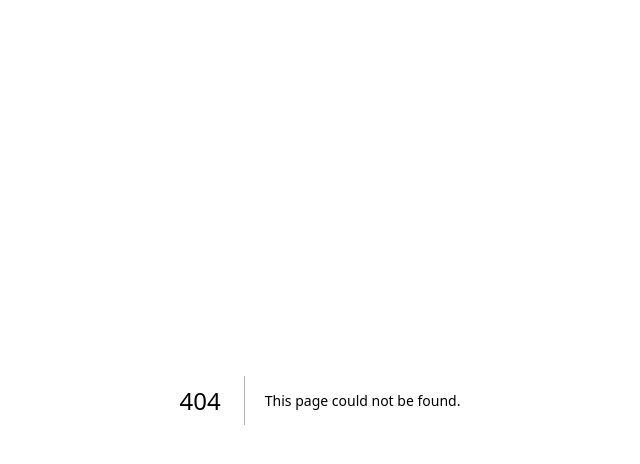
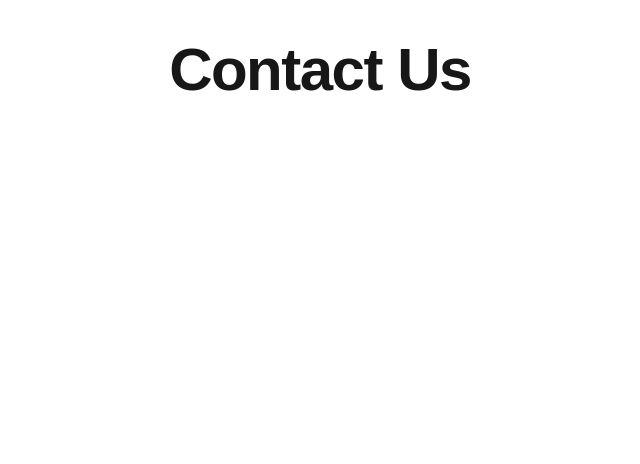
Before and after one commit to mcagalj/design-agency-webapp, a Next.js app: page /contact in a window 1280 px wide. Before the commit this address had no page. Shown: the top 464 px of the page, without its empty margins (320-960 px from the left). Built offline with nearby package versions, Linux system fonts and the light colour scheme.

Commit message:
feature: Add top level pages

```diff
--- /dev/null
+++ b/app/about/page.tsx
@@ -0,0 +1,7 @@
+export default function Page() {
+  return (
+    <main className="flex min-h-screen flex-col items-center p-10">
+      <h1 className="text-6xl font-extrabold tracking-tight">About Us</h1>
+    </main>
+  );
+}
--- /dev/null
+++ b/app/blog/page.tsx
@@ -0,0 +1,7 @@
+export default function Page() {
+  return (
+    <main className="flex min-h-screen flex-col items-center p-10">
+      <h1 className="text-6xl font-extrabold tracking-tight">Blog</h1>
+    </main>
+  );
+}
--- /dev/null
+++ b/app/contact/page.tsx
@@ -0,0 +1,7 @@
+export default function Page() {
+  return (
+    <main className="flex min-h-screen flex-col items-center p-10">
+      <h1 className="text-6xl font-extrabold tracking-tight">Contact Us</h1>
+    </main>
+  );
+}
--- /dev/null
+++ b/app/showcase/page.tsx
@@ -0,0 +1,7 @@
+export default function Page() {
+  return (
+    <main className="flex min-h-screen flex-col items-center p-10">
+      <h1 className="text-6xl font-extrabold tracking-tight">Showcase</h1>
+    </main>
+  );
+}
```
